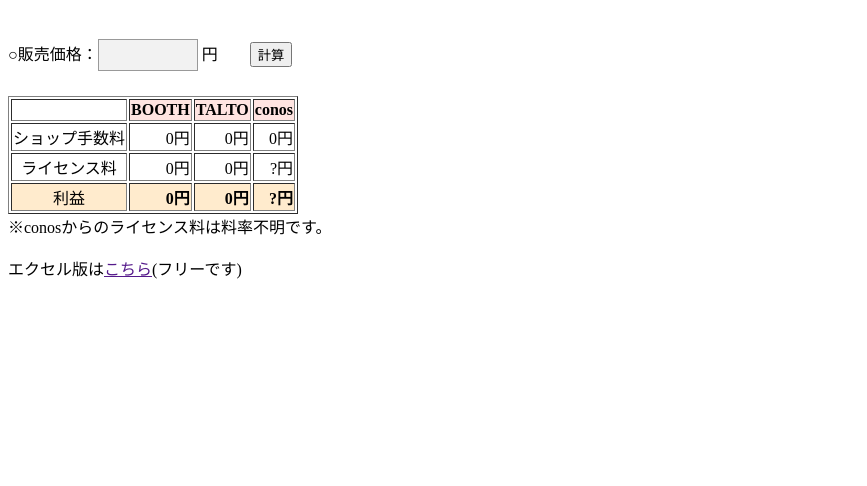
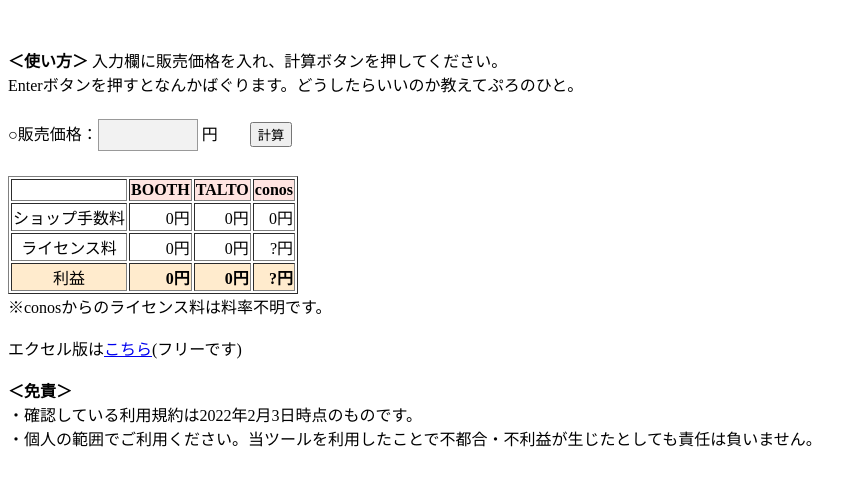
Before and after one commit to RyuYukino/TrpgBcul, a plain HTML site: page index.html in a window 1280 px wide. Shown: the whole page, without its empty margins (0-867 px from the left). Drawn offline with Linux system fonts and the light colour scheme.

Commit message:
Update index.html

```diff
--- a/index.html
+++ b/index.html
@@ -75,7 +75,9 @@ function vCal() {
 </script>
 
 <! // HTML>
-
+<p><b>＜使い方＞</b>
+入力欄に販売価格を入れ、計算ボタンを押してください。<br/>
+Enterボタンを押すとなんかばぐります。どうしたらいいのか教えてぷろのひと。<br/></p>
 <form name="cul">
 ○販売価格：<input type="number" class="val" name="val" onblur="vCal()"> 円　　<input type="button" value="計算" onclick="vCal()"><br/><br/>
 
@@ -99,7 +101,9 @@ function vCal() {
 </form>
 ※conosからのライセンス料は料率不明です。
 <br/><br/>
-エクセル版は<a href="" target="_blank">こちら</a>(フリーです)
-
+エクセル版は<a href="https://petitbio.booth.pm/items/3636808" target="_blank">こちら</a>(フリーです)<br/><br/>
+<b>＜免責＞</b><br/>
+・確認している利用規約は2022年2月3日時点のものです。<br/>
+・個人の範囲でご利用ください。当ツールを利用したことで不都合・不利益が生じたとしても責任は負いません。<br/>
 </body>
 </html>
```
